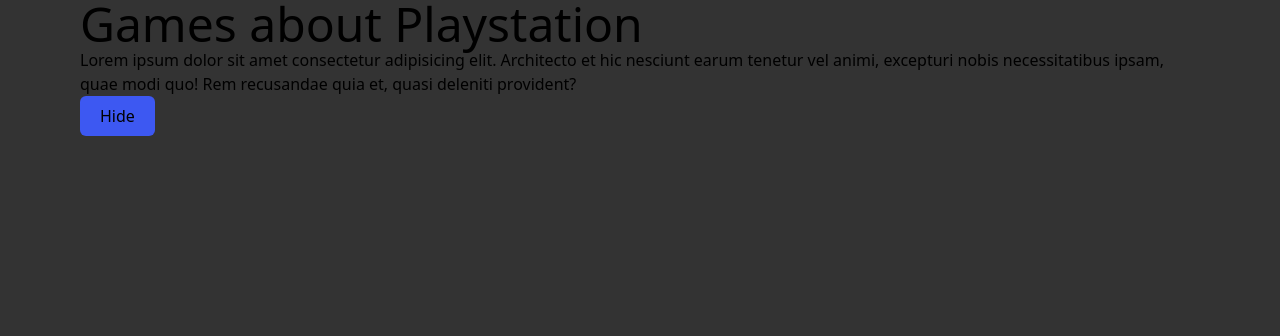
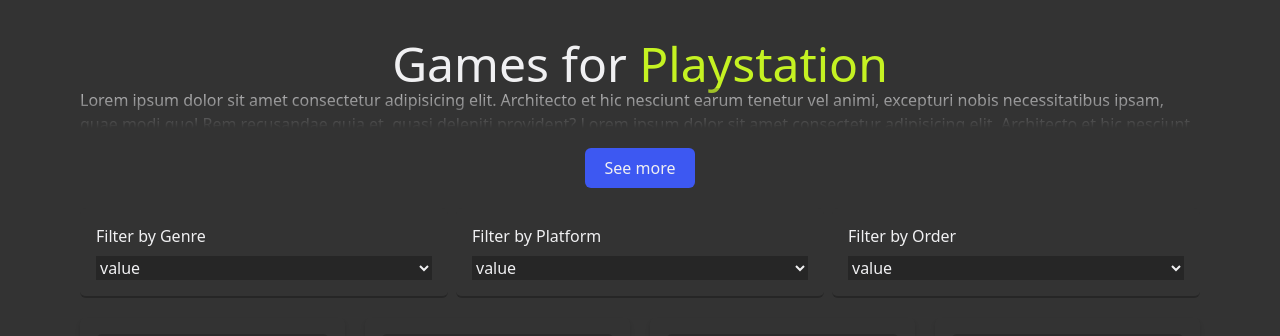
Before and after one commit to lucianoadamczuk/gamesphere, a Next.js app: page / in a window 1280 px wide. Shown: the top 336 px of the page. Built offline with nearby package versions, Linux system fonts and the light colour scheme.

Commit message:
feat: :sparkles: add main layout in home page

```diff
--- a/src/app/layout.tsx
+++ b/src/app/layout.tsx
@@ -1,22 +1,24 @@
-import type { Metadata } from 'next';
-import { Inter } from 'next/font/google';
-import './globals.css';
+import type { Metadata } from "next";
+import { Inter } from "next/font/google";
+import "./globals.css";
 
-const inter = Inter({ subsets: ['latin'] });
+const inter = Inter({ subsets: ["latin"] });
 
 export const metadata: Metadata = {
-	title: 'Gamesphere',
-	description: 'Generated by create next app',
+  title: "Gamesphere",
+  description: "Generated by create next app",
 };
 
 export default function RootLayout({
-	children,
+  children,
 }: Readonly<{
-	children: React.ReactNode;
+  children: React.ReactNode;
 }>) {
-	return (
-		<html lang='en'>
-			<body className={` bg-dark-muted`}>{children}</body>
-		</html>
-	);
+  return (
+    <html lang="en">
+      <body className={` min-h-screen bg-dark-muted py-10 text-light`}>
+        {children}
+      </body>
+    </html>
+  );
 }
--- a/src/app/page.tsx
+++ b/src/app/page.tsx
@@ -1,4 +1,10 @@
-import { Header } from '@/layouts';
+import {
+  FilterByGenre,
+  FilterByOrder,
+  FilterByPlatform,
+  Games,
+  Header,
+} from "@/layouts";
 
 export default function Home() {
   return (
@@ -6,7 +12,12 @@
       <Header />
 
       <main>
-				<section></section>
+        <section className="container grid gap-2 py-5 md:grid-cols-3">
+          <FilterByGenre />
+          <FilterByPlatform />
+          <FilterByOrder />
+        </section>
+        <Games />
       </main>
     </>
   );
--- /dev/null
+++ b/src/components/Card.tsx
@@ -0,0 +1,8 @@
+export default function Card() {
+  return (
+    <div className=" w-full cursor-pointer space-y-4 rounded-md p-4 shadow-md duration-100 hover:scale-95">
+      <div className="h-40 rounded-md bg-dark/20"></div>
+      <p className=" text-center">Title of the game</p>
+    </div>
+  );
+}
--- /dev/null
+++ b/src/components/CardSkeleton.tsx
@@ -0,0 +1,8 @@
+export default function CardSkeleton() {
+  return (
+    <div className=" w-full cursor-pointer space-y-4 rounded-md p-4 shadow-md duration-100 hover:scale-95">
+      <div className="h-40 animate-pulse rounded-md bg-dark/20"></div>
+      <div className="h-6 animate-pulse rounded-md bg-dark/20"></div>
+    </div>
+  );
+}
--- /dev/null
+++ b/src/components/index.ts
@@ -0,0 +1,2 @@
+export { default as Card } from "./Card";
+export { default as CardSkeleton } from "./CardSkeleton";
--- /dev/null
+++ b/src/layouts/FilterByGenre.tsx
@@ -0,0 +1,12 @@
+export default function FilterByGenre() {
+  return (
+    <div className=" border-dark-soft flex flex-col justify-center gap-2 rounded-md border-b-2 bg-dark-muted p-4">
+      <h5>Filter by Genre</h5>
+      <select name="" id="" className="bg-dark-soft ">
+        <option value="">value</option>
+        <option value="">value</option>
+        <option value="">value</option>
+      </select>
+    </div>
+  );
+}
--- /dev/null
+++ b/src/layouts/FilterByOrder.tsx
@@ -0,0 +1,12 @@
+export default function FilterByOrder() {
+  return (
+    <div className=" border-dark-soft flex flex-col justify-center gap-2 rounded-md border-b-2 bg-dark-muted p-4">
+      <h5>Filter by Order</h5>
+      <select name="" id="" className="bg-dark-soft ">
+        <option value="">value</option>
+        <option value="">value</option>
+        <option value="">value</option>
+      </select>
+    </div>
+  );
+}
--- /dev/null
+++ b/src/layouts/FilterByPlatform.tsx
@@ -0,0 +1,12 @@
+export default function FilterByPlatform() {
+  return (
+    <div className="border-dark-soft flex flex-col justify-center gap-2 rounded-md border-b-2 bg-dark-muted p-4">
+      <h5>Filter by Platform</h5>
+      <select name="" id="" className="bg-dark-soft ">
+        <option value="">value</option>
+        <option value="">value</option>
+        <option value="">value</option>
+      </select>
+    </div>
+  );
+}
--- /dev/null
+++ b/src/layouts/Games.tsx
@@ -0,0 +1,28 @@
+import { CardSkeleton } from "@/components";
+
+export default function Games() {
+  return (
+    <section className="container grid gap-5 md:grid-cols-2 lg:grid-cols-3 xl:grid-cols-4 2xl:grid-cols-5">
+      <CardSkeleton />
+      <CardSkeleton />
+      <CardSkeleton />
+      <CardSkeleton />
+      <CardSkeleton />
+      <CardSkeleton />
+      <CardSkeleton />
+      <CardSkeleton />
+      <CardSkeleton />
+      <CardSkeleton />
+      <CardSkeleton />
+      <CardSkeleton />
+      <CardSkeleton />
+      <CardSkeleton />
+      <CardSkeleton />
+      <CardSkeleton />
+      <CardSkeleton />
+      <CardSkeleton />
+      <CardSkeleton />
+      <CardSkeleton />
+    </section>
+  );
+}
--- a/src/layouts/Header.tsx
+++ b/src/layouts/Header.tsx
@@ -1,27 +1,43 @@
-'use client';
+"use client";
 
-import { useState } from 'react';
+import { useState } from "react";
 
 export default function Header() {
   const [isOpen, setIsOpen] = useState(false);
 
   return (
-		<header className='container'>
-			<h2 className=' text-5xl'>
-				Games about <span>Playstation</span>
+    <header className="container flex flex-col items-center">
+      <h2 className=" text-5xl">
+        Games for <span className=" text-secondary">Playstation</span>
       </h2>
 
-			<div className='  h-40'>
+      <div
+        className={`relative flex flex-col items-center  duration-300 ${isOpen ? " max-h-40 overflow-y-scroll" : "max-h-10 overflow-hidden"} `}
+      >
         <p>
           Lorem ipsum dolor sit amet consectetur adipisicing elit. Architecto et
           hic nesciunt earum tenetur vel animi, excepturi nobis necessitatibus
           ipsam, quae modi quo! Rem recusandae quia et, quasi deleniti
-					provident?
+          provident? Lorem ipsum dolor sit amet consectetur adipisicing elit.
+          Architecto et hic nesciunt earum tenetur vel animi, excepturi nobis
+          necessitatibus ipsam, quae modi quo! Rem recusandae quia et, quasi
+          deleniti provident? Lorem ipsum dolor sit amet consectetur adipisicing
+          elit. Architecto et hic nesciunt earum tenetur vel animi, excepturi
+          nobis necessitatibus ipsam, quae modi quo! Rem recusandae quia et,
+          quasi deleniti provident?
         </p>
-				<button className=' px-5 py-2 bg-primary rounded-md duration-300 hover:bg-primary-light active:scale-90'>
-					{isOpen ? 'See more' : 'Hide'}
+
+        {!isOpen && (
+          <div className=" absolute inset-0 h-auto bg-gradient-to-t from-dark-muted to-dark-muted/20"></div>
+        )}
+      </div>
+
+      <button
+        className=" mt-5 w-full rounded-md bg-primary px-5 py-2 duration-300 hover:bg-primary-light active:scale-90 md:w-fit"
+        onClick={() => setIsOpen(!isOpen)}
+      >
+        {!isOpen ? "See more" : "Hide"}
       </button>
-			</div>
     </header>
   );
 }
--- a/src/layouts/index.ts
+++ b/src/layouts/index.ts
@@ -1 +1,5 @@
-export { default as Header } from './Header';
+export { default as FilterByGenre } from "./FilterByGenre";
+export { default as FilterByOrder } from "./FilterByOrder";
+export { default as FilterByPlatform } from "./FilterByPlatform";
+export { default as Games } from "./Games";
+export { default as Header } from "./Header";
--- a/tailwind.config.ts
+++ b/tailwind.config.ts
@@ -1,43 +1,45 @@
-import type { Config } from 'tailwindcss';
+import type { Config } from "tailwindcss";
 
 const config: Config = {
-	content: ['./src/**/*.{js,ts,jsx,tsx,mdx}'],
+  content: ["./src/**/*.{js,ts,jsx,tsx,mdx}"],
   theme: {
     container: {
       center: true,
       padding: {
-				DEFAULT: '1rem',
-				sm: '2rem',
-				lg: '4rem',
-				xl: '5rem',
-				'2xl': '6rem',
+        DEFAULT: "1rem",
+        sm: "2rem",
+        lg: "4rem",
+        xl: "5rem",
+        "2xl": "6rem",
       },
     },
     colors: {
       primary: {
-				DEFAULT: '#3D58F2',
-				light: '#5C73F2',
+        DEFAULT: "#3D58F2",
+        light: "#5C73F2",
       },
       secondary: {
-				DEFAULT: '#C5F222',
-				light: '#EBF222',
+        DEFAULT: "#C5F222",
+        light: "#EBF222",
       },
       dark: {
-				DEFAULT: '#0D0D0D',
-				muted: '#333333',
+        DEFAULT: "#0D0D0D",
+        soft: "#262626",
+        muted: "#333333",
       },
       light: {
-				DEFAULT: '#F0F0F2',
-				muted: '#949494',
+        DEFAULT: "#F0F0F2",
+        muted: "#949494",
       },
-			warning: '#FFBF1E',
-			danger: '#FF5E6E',
+      warning: "#FFBF1E",
+      danger: "#FF5E6E",
+    },
   },
   fontFamily: {
-			title: 'var(--font-title)',
-			base: 'var(--font-base)',
+    title: "var(--font-title)",
+    base: "var(--font-base)",
   },
-	},
+
   plugins: [],
 };
 export default config;
```
Lines whose indentation alone changed are shown as unchanged.
